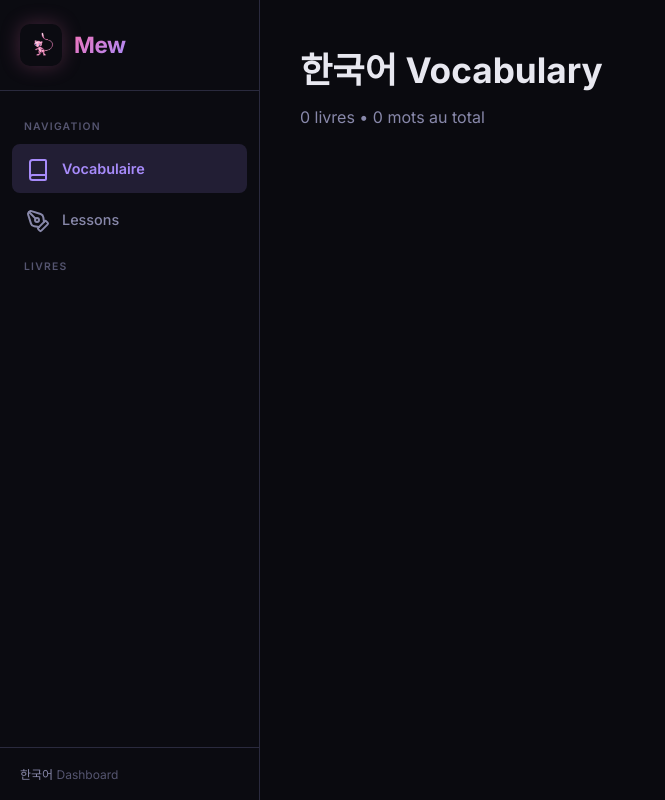
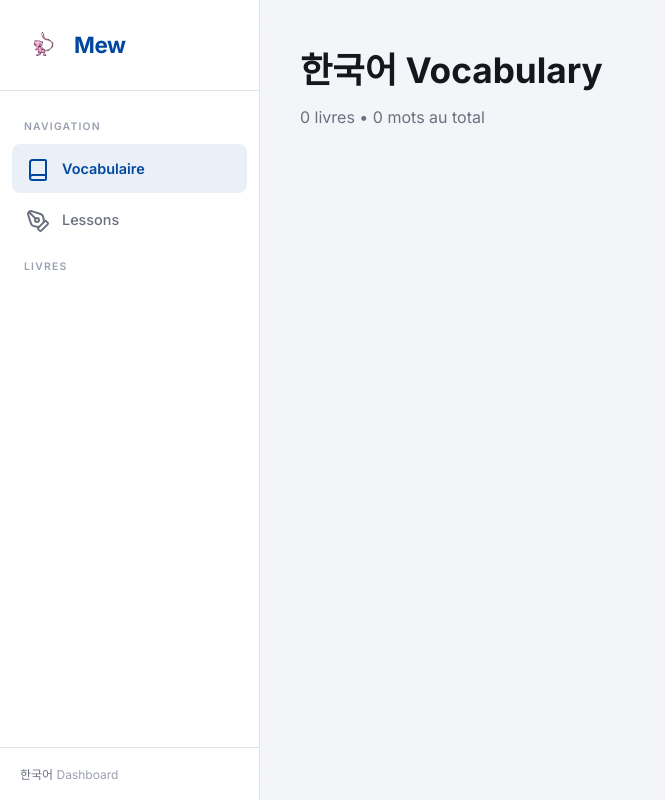
Before and after one commit to Ovzzz1/dashboard-mew, a Python web app: template templates/home.html in a window 1280 px wide. Shown: the whole page, without its empty margins (0-665 px from the left). Run offline with Jinja, Linux system fonts and the light colour scheme; the template is opened without the code that fills it, so the values that code supplies are empty.

Commit message:
Refonte design en mode clair, couleurs drapeau coréen
Remplace le thème sombre par un thème clair épuré (blanc/bleu/rouge),
supprime les dégradés et la palette multicolore, garde uniquement
vert/orange/rouge pour les niveaux de maîtrise vocab. Nouveau logo
drapeau coréen.

Co-Authored-By: Claude Sonnet 4.6 <noreply@anthropic.com>

```diff
--- a/static/style.css
+++ b/static/style.css
@@ -2,27 +2,24 @@
 @import url('https://fonts.googleapis.com/css2?family=Noto+Sans+KR:wght@300;400;500;700;900&family=Inter:wght@300;400;500;600;700&display=swap');
 
 :root {
-    --bg:           #0a0a0f;
-    --bg-card:      #12121a;
-    --bg-card-alt:  #1a1a26;
-    --bg-hover:     #22223a;
-    --border:       #2a2a3e;
-    --text:         #e8e8f0;
-    --text-dim:     #8888aa;
-    --text-muted:   #555570;
-    --accent:       #a78bfa;
-    --accent-dim:   #7c5cbf;
-    --accent-glow:  rgba(167,139,250,0.15);
-    --pink:         #f472b6;
-    --cyan:         #22d3ee;
-    --green:        #34d399;
-    --orange:       #fb923c;
-    --red:          #f87171;
-    --gold:         #fbbf24;
+    --bg:           #f4f5f8;
+    --bg-card:      #ffffff;
+    --bg-card-alt:  #eef0f4;
+    --bg-hover:     #e7eaf0;
+    --border:       #e0e3ea;
+    --text:         #15171f;
+    --text-dim:     #6b7080;
+    --text-muted:   #9aa0b0;
+    --accent:       #0047a0;
+    --accent-dim:   #4d7cc7;
+    --accent-glow:  rgba(0,71,160,0.08);
+    --green:        #16a34a;
+    --orange:       #d97706;
+    --red:          #cd2e3a;
     --radius:       12px;
     --radius-sm:    8px;
     --radius-xs:    6px;
-    --shadow:       0 4px 24px rgba(0,0,0,0.3);
+    --shadow:       0 4px 24px rgba(0,0,0,0.06);
     --transition:   all 0.25s cubic-bezier(.4,0,.2,1);
     --sidebar-w:    260px;
 }
@@ -50,7 +47,7 @@ body {
     position: fixed;
     top: 0; left: 0; bottom: 0;
     width: var(--sidebar-w);
-    background: rgba(12,12,18,0.97);
+    background: rgba(255,255,255,0.92);
     backdrop-filter: blur(24px);
     border-right: 1px solid var(--border);
     display: flex;
@@ -77,15 +74,12 @@ body {
     height: 42px;
     border-radius: 10px;
     object-fit: cover;
-    box-shadow: 0 0 20px rgba(244,114,182,0.25);
 }
 
 .sidebar-title {
     font-size: 1.4rem;
     font-weight: 800;
-    background: linear-gradient(135deg, var(--pink), var(--accent));
-    -webkit-background-clip: text;
-    -webkit-text-fill-color: transparent;
+    color: var(--accent);
     letter-spacing: -0.02em;
 }
 
```
Also changed, not shown: other parts of static/style.css (+23 -25 lines), index.html (+19 -19 lines), static/images/logo-sk.png (added), static/logo SK.png (added).
